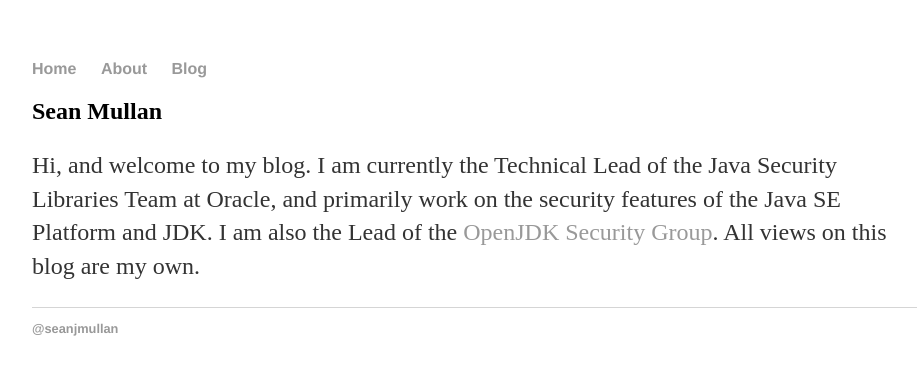
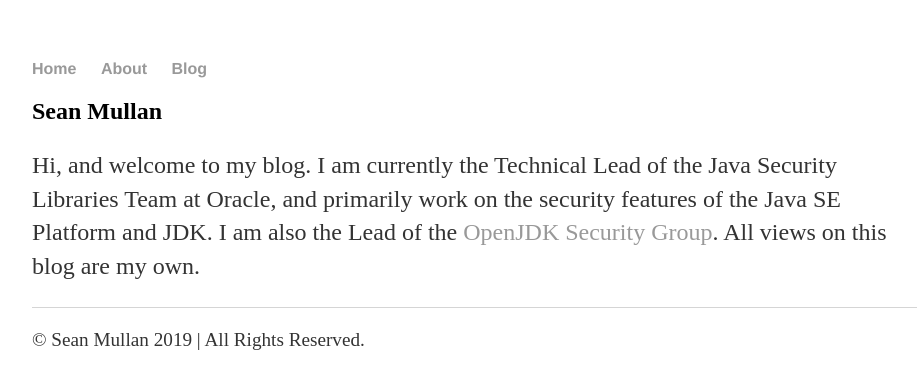
Before and after one commit to seanjmullan/seanjmullan.github.io, a Jekyll site: the page built from index.html, in a window 1280 px wide. Shown: the top 389 px of the page, without its empty margins (160-1077 px from the left). Built offline with Jekyll 4.4.1, drawn with Linux system fonts in a browser that asks for light colours.

Commit message:
Update default.html
Add copyright

```diff
--- a/_layouts/default.html
+++ b/_layouts/default.html
@@ -19,9 +19,7 @@
 
 			</div><!-- /.container -->
 			<footer>
-	    		<ul>
-	        		<li><a href="https://twitter.com/seanjmullan">@seanjmullan</a></li>
-				  </ul>
+			    <p>&copy; {{ site.name }} {{ site.time | date: '%Y' }} | All Rights Reserved. </p>
 			</footer>
 		</body>
 	</html>
```
